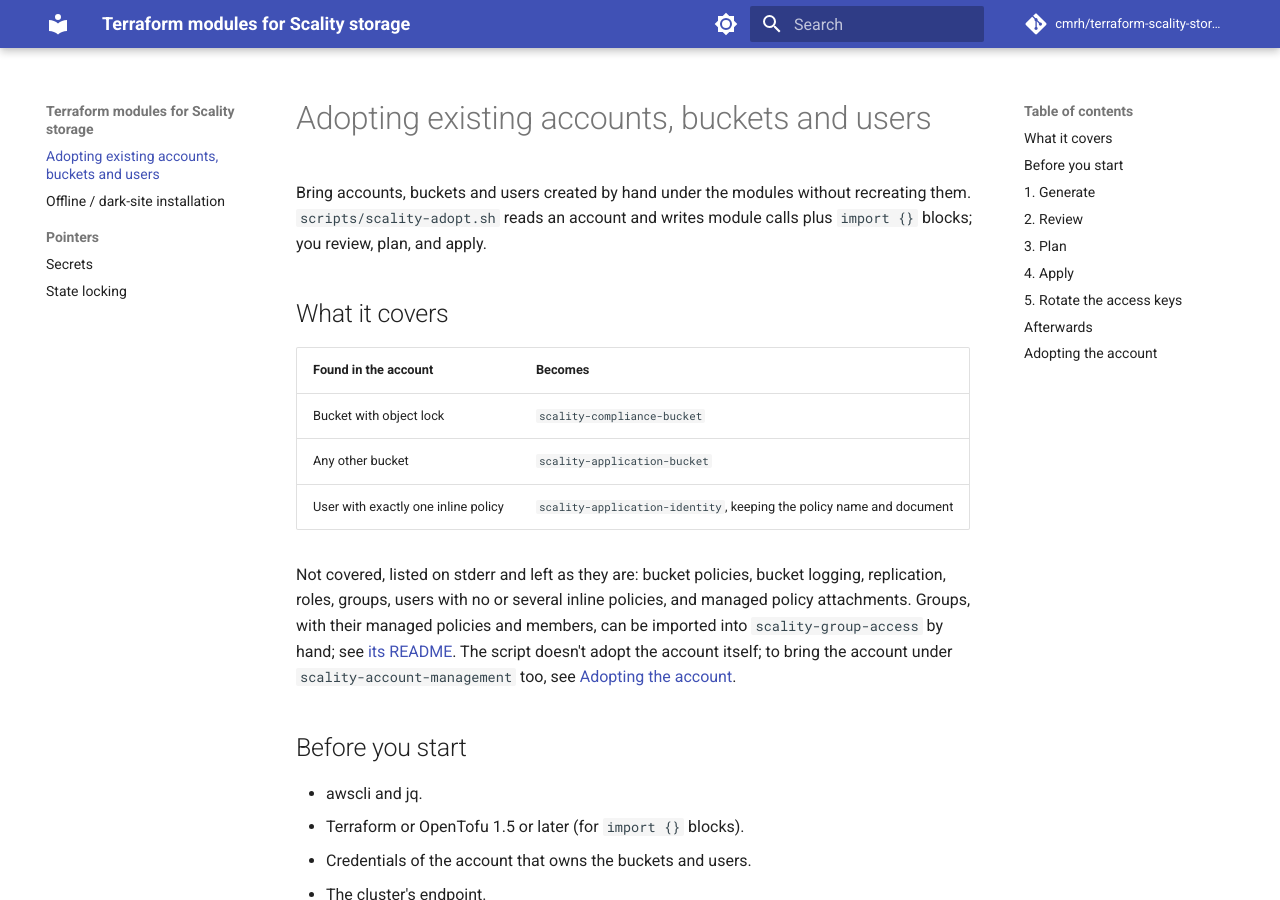
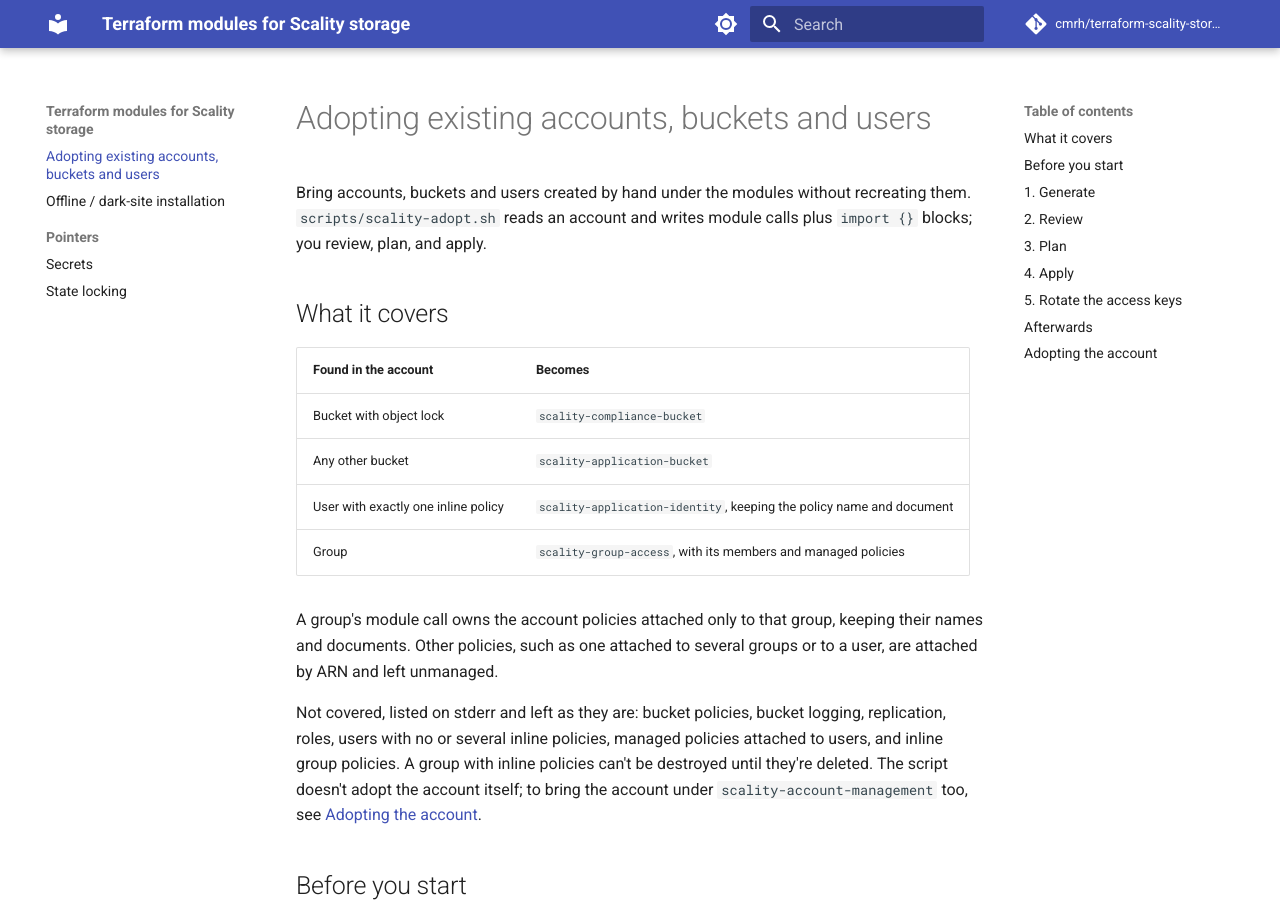
Before and after one commit to cmrh/terraform-scality-storage, an MkDocs documentation site: the page built from docs/adoption.md, in a window 1280 px wide and 900 px high. Built offline with MkDocs 1.6.1 and Material for MkDocs 9.7.7, drawn with Linux system fonts in a browser that asks for light colours; comment, search, counter and statistics services are not loaded; some of the changed text lies outside the part shown.

Commit message:
feat: adopt groups into scality-group-access with scality-adopt.sh (#74) (#84)

```diff
--- a/docs/adoption.md
+++ b/docs/adoption.md
@@ -11,12 +11,16 @@ them. `scripts/scality-adopt.sh` reads an account and writes module calls plus
 | Bucket with object lock | `scality-compliance-bucket` |
 | Any other bucket | `scality-application-bucket` |
 | User with exactly one inline policy | `scality-application-identity`, keeping the policy name and document |
+| Group | `scality-group-access`, with its members and managed policies |
+
+A group's module call owns the account policies attached only to that group,
+keeping their names and documents. Other policies, such as one attached to
+several groups or to a user, are attached by ARN and left unmanaged.
 
 Not covered, listed on stderr and left as they are: bucket policies, bucket
-logging, replication, roles, groups, users with no or several inline policies,
-and managed policy attachments. Groups, with their managed policies and
-members, can be imported into `scality-group-access` by hand; see
-[its README](../modules/scality-group-access/README.md#adopting-an-existing-group).
+logging, replication, roles, users with no or several inline policies,
+managed policies attached to users, and inline group policies. A group with
+inline policies can't be destroyed until they're deleted.
 The script doesn't adopt the account itself;
 to bring the account under `scality-account-management` too, see
 [Adopting the account](#adopting-the-account).
@@ -95,7 +99,8 @@ terraform plan
 
 Expect:
 
-- **to import:** every bucket, user and inline policy.
+- **to import:** every bucket, user, inline policy and group, with the
+  group's policies, attachments and membership.
 - **to add:** a new access key per user, plus encryption where a `# REVIEW`
   line said so.
 - **to change:** `versioning = false` and `tags = {}` on buckets that have
@@ -187,9 +192,8 @@ For `scality-terraform-state-bootstrap`, the import address is
 - **Destroy deletes the account only once its IAM content is gone** (groups,
   policies, users). An adopted account may already hold some, such as
   `FullAccessGroup` / `FullAccessPolicy` and `ReadOnlyGroup` /
-  `ReadOnlyPolicy`. Import them into
-  [`scality-group-access`](../modules/scality-group-access/README.md#adopting-an-existing-group)
-  so destroy removes them too, or before destroying, detach the policies from
-  the groups, then delete the groups, then the policies.
+  `ReadOnlyPolicy`. The script adopts them into `scality-group-access`, so
+  destroy removes them too. Otherwise, before destroying, detach the policies
+  from the groups, then delete the groups, then the policies.
 
 Expect a one-off in-place `custom_attributes` change on the account.
```
Also changed, not shown: CHANGELOG.md (+5 -0 lines), modules/scality-group-access/README.md (+2 -2 lines), 1 other file.
